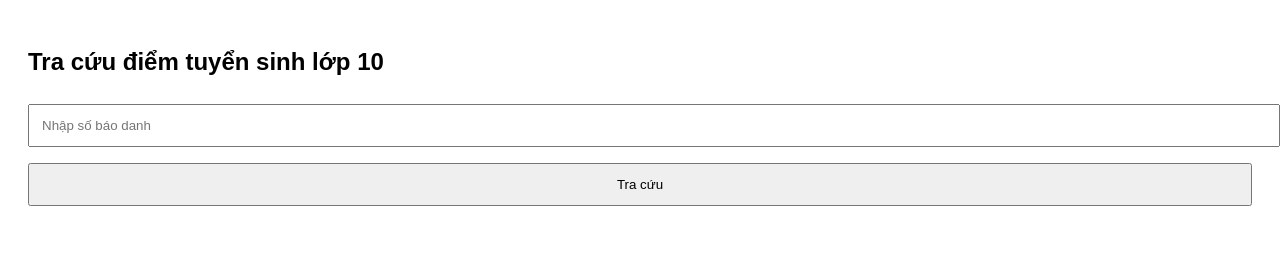
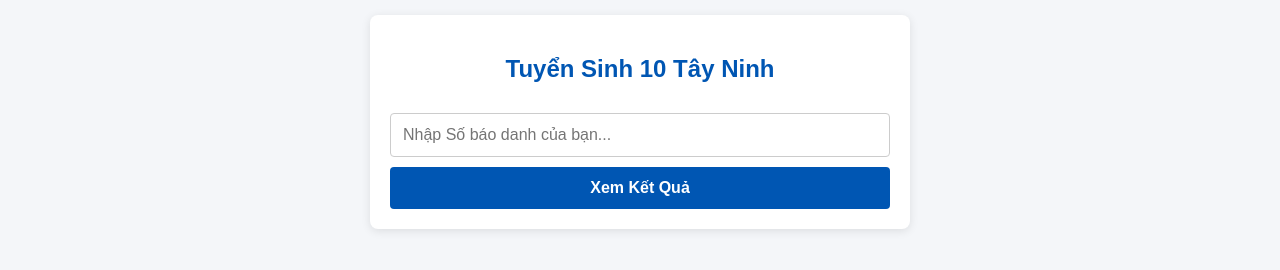
Before and after one commit to luuthinhdat-it/luuthinhdat, a plain HTML site: page index.html in a window 1280 px wide. Drawn offline with Linux system fonts and the light colour scheme.

Commit message:
Update index.html

```diff
--- a/index.html
+++ b/index.html
@@ -1,74 +1,102 @@
 <!DOCTYPE html>
-<html>
+<html lang="vi">
 <head>
-<meta charset="utf-8">
-<meta name="viewport" content="width=device-width,initial-scale=1">
-<title>Tra cứu điểm tuyển sinh 10</title>
-
-<style>
-body{
-  font-family:Arial;
-  padding:20px;
-}
-input,button{
-  width:100%;
-  padding:12px;
-  margin:8px 0;
-}
-.card{
-  background:#f5f5f5;
-  padding:15px;
-  border-radius:10px;
-  margin-top:10px;
-}
-</style>
+    <meta charset="UTF-8">
+    <meta name="viewport" content="width=device-width, initial-scale=1.0">
+    <title>Tra Cứu Điểm Thi Lớp 10 Tây Ninh</title>
+    <style>
+        body { font-family: Arial, sans-serif; margin: 15px; background-color: #f4f6f9; color: #333; }
+        .container { max-width: 500px; margin: 0 auto; background: white; padding: 20px; border-radius: 8px; box-shadow: 0 2px 10px rgba(0,0,0,0.1); }
+        h2 { text-align: center; color: #0056b3; margin-bottom: 20px; }
+        input { width: 100%; padding: 12px; margin: 10px 0; border: 1px solid #ccc; border-radius: 4px; box-sizing: border-box; font-size: 16px; }
+        button { width: 100%; padding: 12px; background-color: #0056b3; color: white; border: none; border-radius: 4px; font-size: 16px; cursor: pointer; font-weight: bold; }
+        button:hover { background-color: #004085; }
+        .result-box { margin-top: 20px; padding: 15px; border: 1px solid #ddd; border-radius: 4px; background-color: #fafafa; display: none; }
+        .result-row { display: flex; justify-content: space-between; padding: 10px 0; border-bottom: 1px solid #eee; font-size: 15px; }
+        .result-row:last-child { border-bottom: none; }
+        .label { font-weight: bold; color: #555; }
+        .value { text-align: right; color: #000; }
+        .error { color: red; text-align: center; margin-top: 15px; display: none; font-weight: bold; }
+        .loading { text-align: center; margin-top: 15px; display: none; color: #666; }
+    </style>
 </head>
 <body>
 
-<h2>Tra cứu điểm tuyển sinh lớp 10</h2>
+<div class="container">
+    <h2>Tuyển Sinh 10 Tây Ninh</h2>
+    <input type="text" id="searchKey" placeholder="Nhập Số báo danh của bạn...">
+    <button onclick="traCuuDiem()">Xem Kết Quả</button>
 
-<input id="sbd" placeholder="Nhập số báo danh">
+    <div id="loading" class="loading">⏳ Đang kết nối dữ liệu từ Sở...</div>
+    <div id="error" class="error">❌ Không tìm thấy SBD này hoặc lỗi kết nối hệ thống!</div>
 
-<button onclick="traCuu()">
-Tra cứu
-</button>
-
-<div id="kq"></div>
+    <div id="result" class="result-box">
+        <div class="result-row"><span class="label">Họ và Tên:</span> <span id="resTen" class="value" style="font-weight: bold;"></span></div>
+        <div class="result-row"><span class="label">Số báo danh:</span> <span id="resSBD" class="value"></span></div>
+        <div class="result-row"><span class="label">Mã định danh:</span> <span id="resMaDD" class="value"></span></div>
+        <div class="result-row"><span class="label">Trường THCS cũ:</span> <span id="resTruong" class="value"></span></div>
+        <div class="result-row"><span class="label">Hội đồng thi:</span> <span id="resHoiDong" class="value"></span></div>
+        <div class="result-row"><span class="label">Điểm Toán:</span> <span id="resToan" class="value"></span></div>
+        <div class="result-row"><span class="label">Điểm Ngữ Văn:</span> <span id="resVan" class="value"></span></div>
+        <div class="result-row"><span class="label">Điểm Tiếng Anh:</span> <span id="resAnh" class="value"></span></div>
+        <div class="result-row" style="background-color: #e6f3ff; margin-top: 5px; padding: 10px 5px; border-radius: 4px;">
+            <span class="label" style="color: #0056b3;">Điểm Môn Chuyên:</span>
+            <span id="resChuyen" class="value" style="font-weight: bold; color: #0056b3;"></span>
+        </div>
+    </div>
+</div>
 
 <script>
+async function traCuuDiem() {
+    const sbd = document.getElementById("searchKey").value.trim();
+    const resultBox = document.getElementById("result");
+    const errorBox = document.getElementById("error");
+    const loadingBox = document.getElementById("loading");
 
-async function traCuu(){
+    if (!sbd) {
+        alert("Vui lòng nhập Số báo danh trước khi tìm kiếm!");
+        return;
+    }
 
- let sbd=document.getElementById("sbd").value;
+    // Ẩn các hộp thông báo cũ, hiện chữ đang tải
+    resultBox.style.display = "none";
+    errorBox.style.display = "none";
+    loadingBox.style.display = "block";
 
- // API của bạn
- let url=
- "https://your-api.onrender.com/diem?sbd="+sbd;
+    try {
+        // Gọi tới hàm trung gian (Serverless Function trên Vercel) đã kết nối ngầm với Sở
+        const response = await fetch(`/api/tracuu?sbd=${sbd}`);
+        const data = await response.json();
 
- try{
+        loadingBox.style.display = "none";
 
-   let res=await fetch(url);
+        if (data && !data.error) {
+            errorBox.style.display = "none";
+            resultBox.style.display = "block";
 
-   let data=await res.json();
+            // Đổ chính xác các trường dữ liệu từ API ra màn hình điện thoại
+            // (Bạn có thể đổi tên các biến data.xxx tùy thuộc vào cấu trúc JSON thực tế trả về của Sở)
+            document.getElementById("resTen").innerText = data.hoTen || "Chưa cập nhật";
+            document.getElementById("resSBD").innerText = data.soBaoDanh || sbd;
+            document.getElementById("resMaDD").innerText = data.maDinhDanh || "Không có";
+            document.getElementById("resTruong").innerText = data.truongCu || "Chưa rõ";
+            document.getElementById("resHoiDong").innerText = data.hoiDongThi || "Chưa rõ";
+            document.getElementById("resToan").innerText = data.diemToan ?? "0";
+            document.getElementById("resVan").innerText = data.diemVan ?? "0";
+            document.getElementById("resAnh").innerText = data.diemAnh ?? "0";
 
-   document.getElementById("kq").innerHTML=`
-   <div class="card">
-   <b>${data.hoten}</b><br>
-   Toán: ${data.toan}<br>
-   Văn: ${data.van}<br>
-   Anh: ${data.anh}
-   </div>
-   `;
-
- }catch(e){
-
-   document.getElementById("kq").innerHTML=
-   "Không kết nối được API";
-
- }
-
+            // Hiển thị điểm chuyên nếu có thi
+            document.getElementById("resChuyen").innerText = data.diemChuyen ? data.diemChuyen : "Không dự thi môn chuyên";
+        } else {
+            resultBox.style.display = "none";
+            errorBox.style.display = "block";
+        }
+    } catch (err) {
+        loadingBox.style.display = "none";
+        resultBox.style.display = "none";
+        errorBox.style.display = "block";
+    }
 }
-
 </script>
 
 </body>
```
